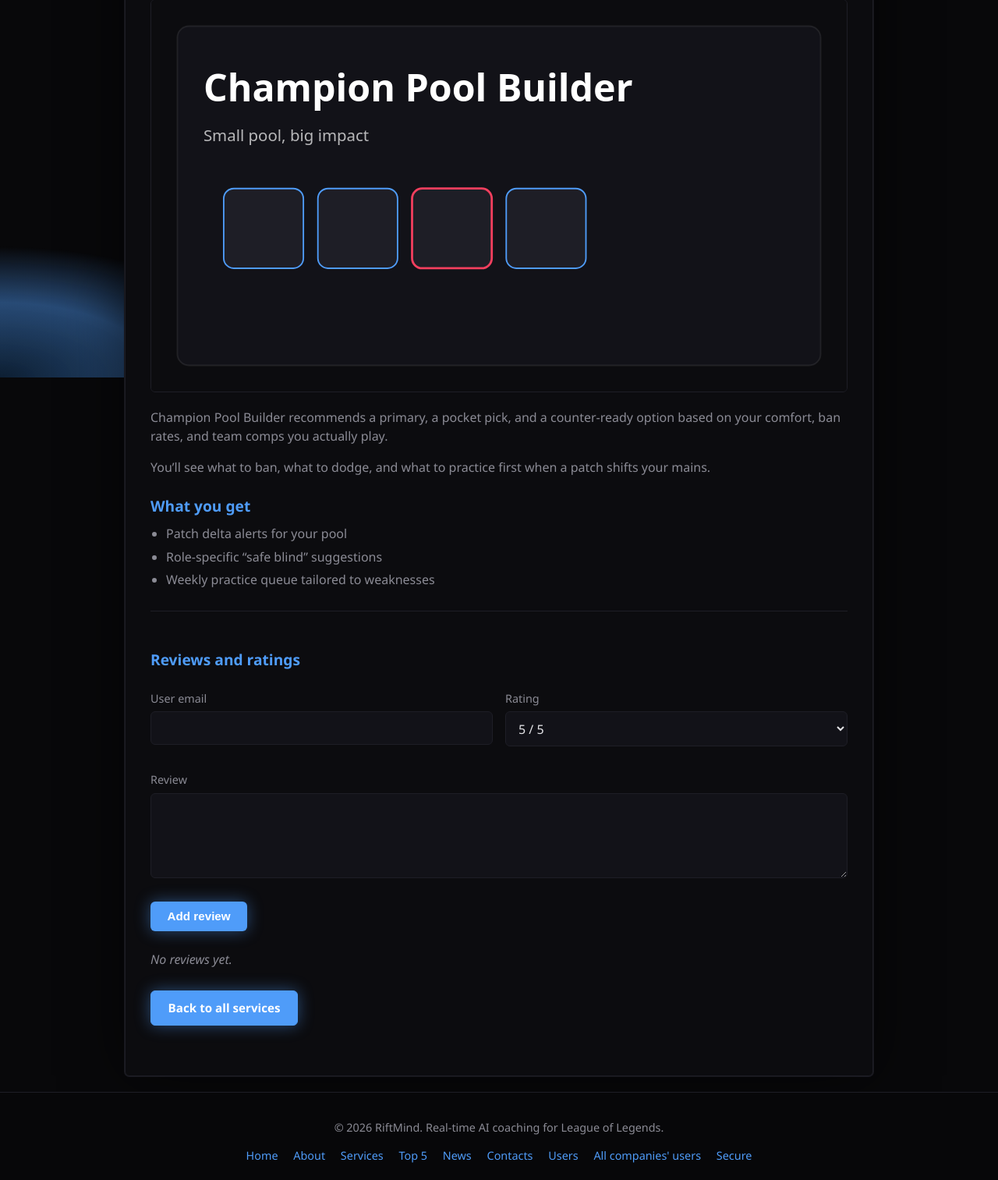
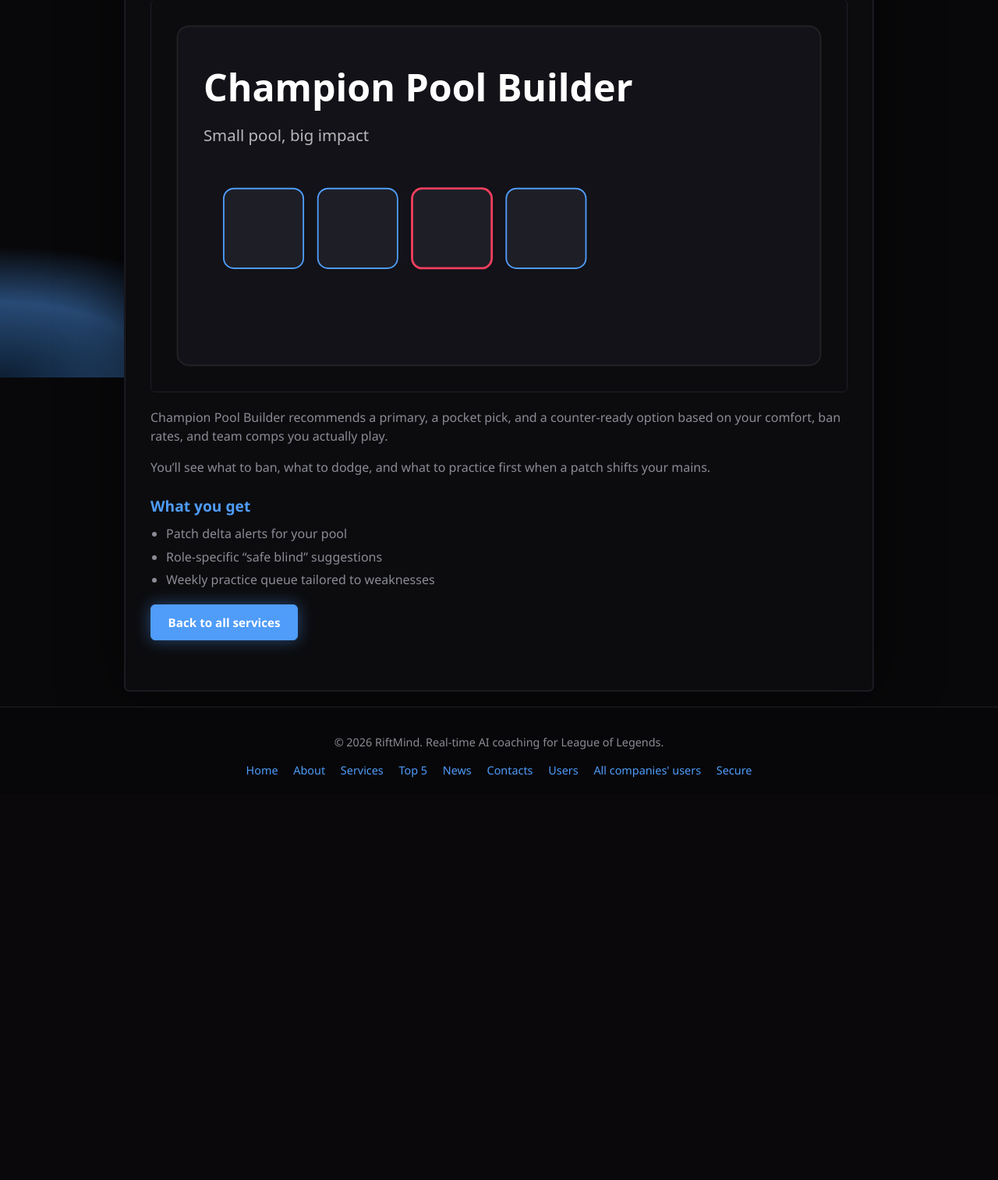
Before and after one commit to hyunseung-asong/hyunseungsong.com, a PHP site: page /services/champ-pool.php in a window 1280 px wide. Shown: the part 316-1829 px from the top of the page at 78% size. After the commit the page ends 1313 px from the top, so only its background shows below. Run offline with PHP 8.4, Linux system fonts and the light colour scheme; data that the repository does not hold is empty; a stand-in replaces the project's code that opens the database connection.

Commit message:
removed reviews

```diff
--- a/css/style.css
+++ b/css/style.css
@@ -692,40 +692,6 @@ code {
     margin-bottom: 0.35rem;
 }
 
-.service-marketplace-panel {
-    margin: 1.75rem 0;
-    padding-top: 1.5rem;
-    border-top: 1px solid var(--border-dark);
-}
-.review-form {
-    max-width: none;
-    margin-bottom: 1.5rem;
-}
-.review-list {
-    display: grid;
-    gap: 1rem;
-}
-.review-card {
-    background: var(--bg-card);
-    border: 1px solid var(--border-dark);
-    border-radius: var(--radius);
-    padding: 1rem;
-}
-.review-meta {
-    display: flex;
-    flex-wrap: wrap;
-    gap: 0.5rem 1rem;
-    align-items: center;
-    margin-bottom: 0.65rem;
-    font-size: 0.9rem;
-    color: var(--text-muted);
-}
-.review-meta strong {
-    color: var(--blue);
-}
-.review-card p {
-    margin: 0;
-}
 .top-services-list {
     display: grid;
     gap: 1rem;
@@ -766,7 +732,7 @@ code {
 .service-stats {
     display: grid;
     gap: 0.75rem;
-    grid-template-columns: repeat(3, minmax(0, 1fr));
+    grid-template-columns: minmax(0, 1fr);
     margin: 0;
 }
 .service-stats dt {
--- a/includes/service_marketplace.php
+++ b/includes/service_marketplace.php
@@ -68,52 +68,6 @@ function marketplace_record_service_visit(string $slug, string $user_email = '')
     ]);
 }
 
-function marketplace_create_service_review(string $slug, string $user_email, int $rating, string $review_text): void {
-    if (!service_by_slug($slug)) {
-        throw new InvalidArgumentException('Service not found.');
-    }
-    if (!filter_var($user_email, FILTER_VALIDATE_EMAIL)) {
-        throw new InvalidArgumentException('Enter a valid user email.');
-    }
-    if ($rating < 1 || $rating > 5) {
-        throw new InvalidArgumentException('Rating must be from 1 to 5.');
-    }
-    $review_text = trim($review_text);
-    if ($review_text === '') {
-        throw new InvalidArgumentException('Review text is required.');
-    }
-
-    $pdo = marketplace_pdo();
-    $stmt = $pdo->prepare(
-        'INSERT INTO service_reviews (company_id, service_slug, user_email, rating, review_text, created_at)
-         VALUES (:company_id, :service_slug, :user_email, :rating, :review_text, NOW())'
-    );
-    $stmt->execute([
-        ':company_id' => COMPANY_ID,
-        ':service_slug' => $slug,
-        ':user_email' => $user_email,
-        ':rating' => $rating,
-        ':review_text' => $review_text,
-    ]);
-}
-
-function marketplace_fetch_service_reviews(?string $slug = null): array {
-    $pdo = marketplace_pdo();
-    $params = [];
-    $sql = 'SELECT company_id, service_slug, user_email, rating, review_text,
-                   DATE_FORMAT(created_at, \'%Y-%m-%d %H:%i:%s\') AS created_at
-            FROM service_reviews';
-    if ($slug !== null) {
-        $sql .= ' WHERE service_slug = :service_slug';
-        $params[':service_slug'] = $slug;
-    }
-    $sql .= ' ORDER BY created_at DESC, id DESC';
-
-    $stmt = $pdo->prepare($sql);
-    $stmt->execute($params);
-    return $stmt->fetchAll();
-}
-
 function marketplace_fetch_service_visits(?string $user_email = null): array {
     $pdo = marketplace_pdo();
     $params = [];
@@ -134,26 +88,10 @@ function marketplace_fetch_service_visits(?string $user_email = null): array {
 function marketplace_fetch_service_stats(int $limit = 0): array {
     $pdo = marketplace_pdo();
     $stmt = $pdo->query(
-        'SELECT s.service_slug,
-                COALESCE(r.avg_rating, 0) AS avg_rating,
-                COALESCE(r.review_count, 0) AS review_count,
-                COALESCE(v.visit_count, 0) AS visit_count
-         FROM (
-             SELECT service_slug FROM service_reviews
-             UNION
-             SELECT service_slug FROM service_visits
-         ) s
-         LEFT JOIN (
-             SELECT service_slug, AVG(rating) AS avg_rating, COUNT(*) AS review_count
-             FROM service_reviews
-             GROUP BY service_slug
-         ) r ON r.service_slug = s.service_slug
-         LEFT JOIN (
-             SELECT service_slug, COUNT(*) AS visit_count
-             FROM service_visits
-             GROUP BY service_slug
-         ) v ON v.service_slug = s.service_slug
-         ORDER BY avg_rating DESC, review_count DESC, visit_count DESC, service_slug ASC'
+        'SELECT service_slug, COUNT(*) AS visit_count
+         FROM service_visits
+         GROUP BY service_slug
+         ORDER BY visit_count DESC, service_slug ASC'
     );
     $stats_by_slug = [];
     foreach ($stmt->fetchAll() as $row) {
@@ -163,8 +101,6 @@ function marketplace_fetch_service_stats(int $limit = 0): array {
     $rows = [];
     foreach (service_catalog() as $slug => $svc) {
         $stats = $stats_by_slug[$slug] ?? [
-            'avg_rating' => 0,
-            'review_count' => 0,
             'visit_count' => 0,
         ];
         $rows[] = [
@@ -172,17 +108,16 @@ function marketplace_fetch_service_stats(int $limit = 0): array {
             'service_slug' => $slug,
             'title' => $svc['title'],
             'short' => $svc['short'],
+            'price' => $svc['price'],
             'href' => $svc['href'],
             'image' => $svc['image'],
-            'avg_rating' => round((float) $stats['avg_rating'], 2),
-            'review_count' => (int) $stats['review_count'],
             'visit_count' => (int) $stats['visit_count'],
         ];
     }
 
     usort($rows, static function (array $a, array $b): int {
-        return [$b['avg_rating'], $b['review_count'], $b['visit_count'], $a['service_slug']]
-            <=> [$a['avg_rating'], $a['review_count'], $a['visit_count'], $b['service_slug']];
+        return [$b['visit_count'], $a['service_slug']]
+            <=> [$a['visit_count'], $b['service_slug']];
     });
 
     return $limit > 0 ? array_slice($rows, 0, $limit) : $rows;
--- a/services/_layout.php
+++ b/services/_layout.php
@@ -21,59 +21,11 @@ if (!$svc || !$body) {
 
 $marketplace_user_email = marketplace_current_user_email();
 $visit_error = null;
-$review_errors = [];
-$review_success = false;
-$review_fields = [
-    'user_email' => $marketplace_user_email,
-    'rating' => '5',
-    'review_text' => '',
-];
 
 try {
     marketplace_record_service_visit($service_slug, $marketplace_user_email);
 } catch (Throwable $e) {
     $visit_error = 'Database visit tracking is not available yet. Run sql/marketplace.sql in phpMyAdmin.';
-}
-
-if ($_SERVER['REQUEST_METHOD'] === 'POST' && isset($_POST['service_review_form'])) {
-    $review_fields['user_email'] = trim((string) ($_POST['user_email'] ?? ''));
-    $review_fields['rating'] = trim((string) ($_POST['rating'] ?? ''));
-    $review_fields['review_text'] = trim((string) ($_POST['review_text'] ?? ''));
-
-    if ($review_fields['user_email'] === '' || !filter_var($review_fields['user_email'], FILTER_VALIDATE_EMAIL)) {
-        $review_errors['user_email'] = 'Enter a valid user email.';
-    }
-    $rating_value = filter_var($review_fields['rating'], FILTER_VALIDATE_INT);
-    if ($rating_value === false || $rating_value < 1 || $rating_value > 5) {
-        $review_errors['rating'] = 'Choose a rating from 1 to 5.';
-    }
-    if ($review_fields['review_text'] === '') {
-        $review_errors['review_text'] = 'Review text is required.';
-    }
-
-    if (empty($review_errors)) {
-        try {
-            marketplace_create_service_review(
-                $service_slug,
-                $review_fields['user_email'],
-                (int) $rating_value,
-                $review_fields['review_text']
-            );
-            $review_success = true;
-            $marketplace_user_email = $review_fields['user_email'];
-            $review_fields['review_text'] = '';
-        } catch (Throwable $e) {
-            $review_errors['database'] = 'Review saving is not available yet. Run sql/marketplace.sql in phpMyAdmin.';
-        }
-    }
-}
-
-$reviews = [];
-$reviews_error = null;
-try {
-    $reviews = marketplace_fetch_service_reviews($service_slug);
-} catch (Throwable $e) {
-    $reviews_error = 'Could not load reviews yet. Run sql/marketplace.sql in phpMyAdmin.';
 }
 
 $page_title = $svc['title'];
@@ -104,61 +56,6 @@ $h1 = htmlspecialchars($svc['title']);
                 <p class="login-error"><?php echo htmlspecialchars($visit_error); ?></p>
                 <?php endif; ?>
 
-                <section class="service-marketplace-panel">
-                    <h2>Reviews and ratings</h2>
-                    <?php if ($review_success): ?>
-                    <p class="form-success">Review saved successfully.</p>
-                    <?php endif; ?>
-                    <?php if (isset($review_errors['database'])): ?>
-                    <p class="login-error"><?php echo htmlspecialchars($review_errors['database']); ?></p>
-                    <?php endif; ?>
-
-                    <form class="login-form review-form" method="post">
-                        <input type="hidden" name="service_review_form" value="1">
-                        <div class="form-grid">
-                            <div class="form-group">
-                                <label for="user_email">User email</label>
-                                <input id="user_email" name="user_email" type="email" value="<?php echo htmlspecialchars($review_fields['user_email']); ?>" required>
-                                <?php if (isset($review_errors['user_email'])): ?><small><?php echo htmlspecialchars($review_errors['user_email']); ?></small><?php endif; ?>
-                            </div>
-                            <div class="form-group">
-                                <label for="rating">Rating</label>
-                                <select id="rating" name="rating" required>
-                                    <?php for ($i = 5; $i >= 1; $i--): ?>
-                                    <option value="<?php echo $i; ?>"<?php echo (string) $i === $review_fields['rating'] ? ' selected' : ''; ?>><?php echo $i; ?> / 5</option>
-                                    <?php endfor; ?>
-                                </select>
-                                <?php if (isset($review_errors['rating'])): ?><small><?php echo htmlspecialchars($review_errors['rating']); ?></small><?php endif; ?>
-                            </div>
-                            <div class="form-group form-group-wide">
-                                <label for="review_text">Review</label>
-                                <textarea id="review_text" name="review_text" rows="4" required><?php echo htmlspecialchars($review_fields['review_text']); ?></textarea>
-                                <?php if (isset($review_errors['review_text'])): ?><small><?php echo htmlspecialchars($review_errors['review_text']); ?></small><?php endif; ?>
-                            </div>
-                        </div>
-                        <button class="btn btn-primary" type="submit">Add review</button>
-                    </form>
-
-                    <?php if ($reviews_error !== null): ?>
-                    <p class="login-error"><?php echo htmlspecialchars($reviews_error); ?></p>
-                    <?php elseif (empty($reviews)): ?>
-                    <p class="no-contacts">No reviews yet.</p>
-                    <?php else: ?>
-                    <div class="review-list">
-                        <?php foreach ($reviews as $review): ?>
-                        <article class="review-card">
-                            <div class="review-meta">
-                                <strong><?php echo htmlspecialchars((string) $review['rating']); ?> / 5</strong>
-                                <span><?php echo htmlspecialchars((string) $review['user_email']); ?></span>
-                                <time datetime="<?php echo htmlspecialchars((string) $review['created_at']); ?>"><?php echo htmlspecialchars((string) $review['created_at']); ?></time>
-                            </div>
-                            <p><?php echo nl2br(htmlspecialchars((string) $review['review_text'])); ?></p>
-                        </article>
-                        <?php endforeach; ?>
-                    </div>
-                    <?php endif; ?>
-                </section>
-
                 <p><a class="btn btn-primary" href="<?php echo htmlspecialchars($site_root_prefix); ?>products.php">Back to all services</a></p>
             </section>
 
```
Also changed, not shown: api/service_reviews.php (deleted, +0 -28 lines), api/top_services.php (+16 -14 lines), sql/marketplace.sql (+0 -15 lines), sql/users.sql (+0 -16 lines), top-services.php (+1 -9 lines).
